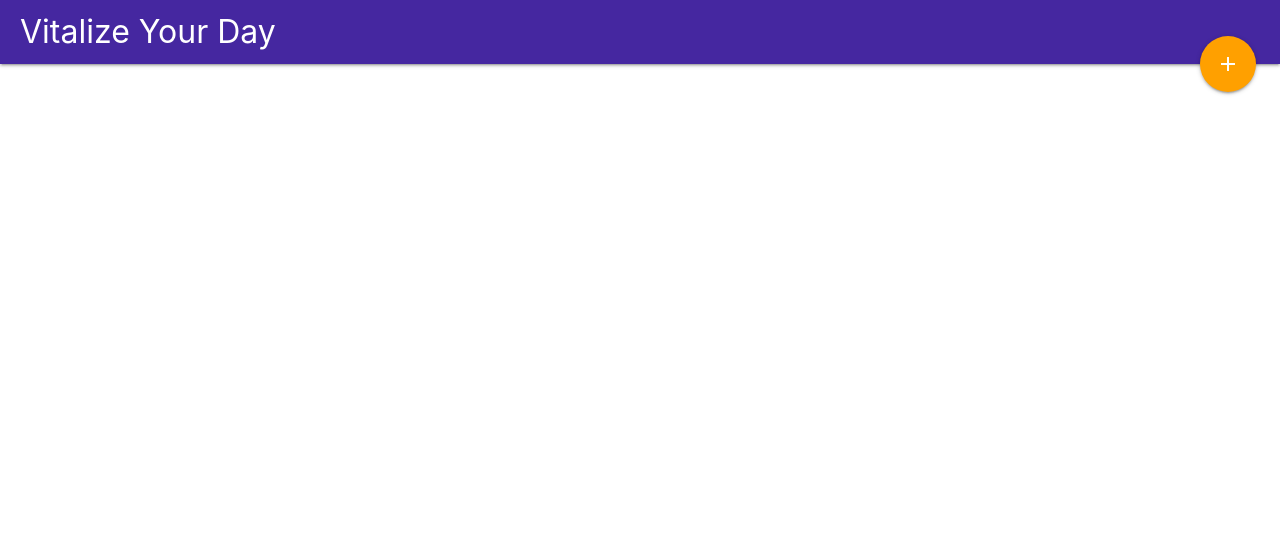
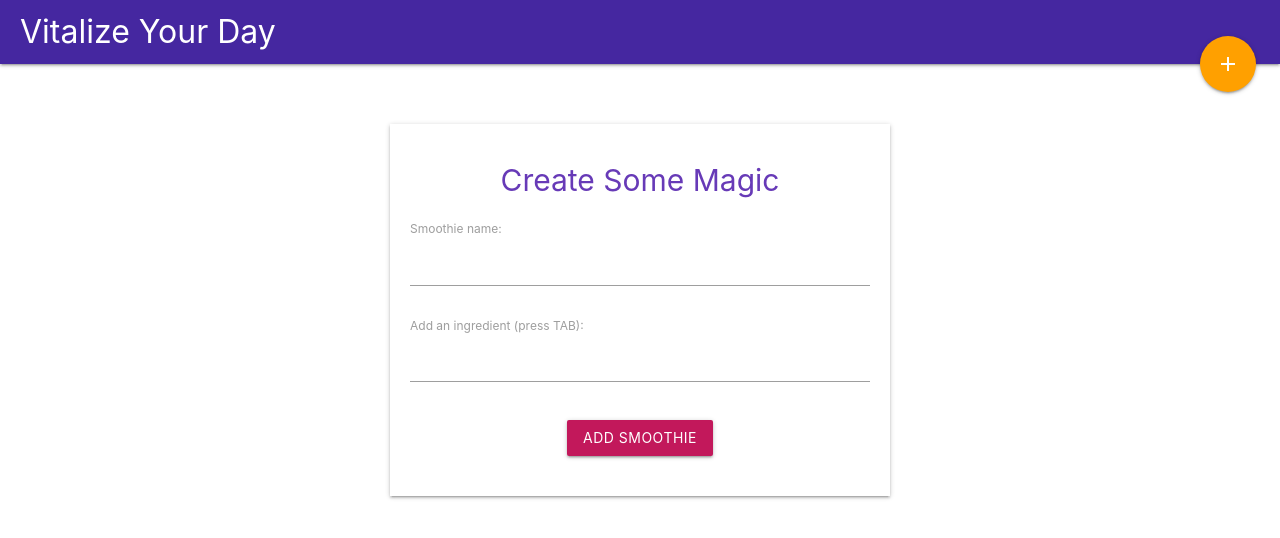
Before and after one commit to andrasputyera/eness, a Vue app: page /add-smoothie in a window 1280 px wide. Before the commit this address had no page. Shown: the top 538 px of the page. Built offline with nearby package versions, Linux system fonts and the light colour scheme.

Commit message:
created & set up add smoothie component

```diff
--- /dev/null
+++ b/src/components/AddSmoothie.vue
@@ -0,0 +1,79 @@
+<template>
+    <div class="add-smoothie container z-depth-1">
+        <h2 class="center-align deep-purple-text">Create Some Magic</h2>
+        <form @submit.prevent="addSmoothie">
+            <div class="field title">
+                <label for="title">Smoothie name:</label>
+                <input type="text" name="title" v-model="title">
+            </div>
+            <div class="field add-ingredient">
+                <label for="add-ingredient">Add an ingredient (press TAB):</label>
+                <input type="text" name="add-ingredient" @keydown.tab.prevent="addIngredient" v-model="another">
+            </div>
+            <!-- <div v-for="(ing, index) in ingredients" class="field ingredient" :key="index">
+                <label for="ingredient">Ingredient:</label>
+                <input type="text" name="ingredient" >
+            </div> -->
+            <ul class="ingredients">
+                <li v-for="(ing, index) in ingredients" :key="index">
+                    <span class="chip">{{ ing }}</span>
+                </li>
+            </ul>
+            <div class="field center-align">
+                <p v-if="feedback" class="pink-text text-darken-3">{{ feedback }}</p>
+                <button class="btn pink darken-2">Add Smoothie</button>
+            </div>
+        </form>
+    </div>
+</template>
+
+<script>
+
+export default {
+    name: 'AddSmoothie',
+    data() {
+        return {
+            title: null,
+            another: null,
+            ingredients: [],
+            feedback: null
+        }
+    },
+    methods: {
+        addSmoothie() {
+
+        },
+        addIngredient() {
+            if (this.another) {
+                this.ingredients.push(this.another)
+                this.another = null
+                this.feedback = null
+            } else {
+                this.feedback = 'You must enter a value to add an ingredient.'
+            }
+        }
+    }
+}
+</script>
+
+<style scoped>
+.add-smoothie {
+  margin-top: 60px;
+  padding: 20px;
+  max-width: 500px;
+}
+.add-smoothie h2 {
+  font-size: 2em;
+  margin: 20px auto;
+}
+.add-smoothie .field {
+  margin: 20px auto;
+}
+
+.ingredients {
+  margin: 30px auto;
+}
+.ingredients li {
+  display: inline-block;
+}
+</style>
--- a/src/components/Navbar.vue
+++ b/src/components/Navbar.vue
@@ -1,11 +1,11 @@
 <template>
     <nav>
         <div class="nav-wrapper deep-purple darken-3">
-            <router-link :to="{ name: '' }">
+            <router-link :to="{ name: 'Index' }">
              <span class="nav-title">Vitalize Your Day</span>
             </router-link>
             <a href="" class="btn-floating btn-large halfway-fab amber darken-2">
-                <router-link :to="{ name: '' }">
+                <router-link :to="{ name: 'AddSmoothie' }">
                     <i class="material-icons">add</i>
                 </router-link>
             </a>
--- a/src/router/index.js
+++ b/src/router/index.js
@@ -1,5 +1,6 @@
 import { createRouter, createWebHistory } from 'vue-router'
 import Index from '@/components/Index.vue'
+import AddSmoothie from '@/components/AddSmoothie.vue'
 
 
 const routes = [
@@ -7,6 +8,11 @@ const routes = [
     path: '/',
     name: 'Index',
     component: Index
+  },
+  {
+    path: '/add-smoothie',
+    name: 'AddSmoothie',
+    component: AddSmoothie
   }
 ]
 
```
